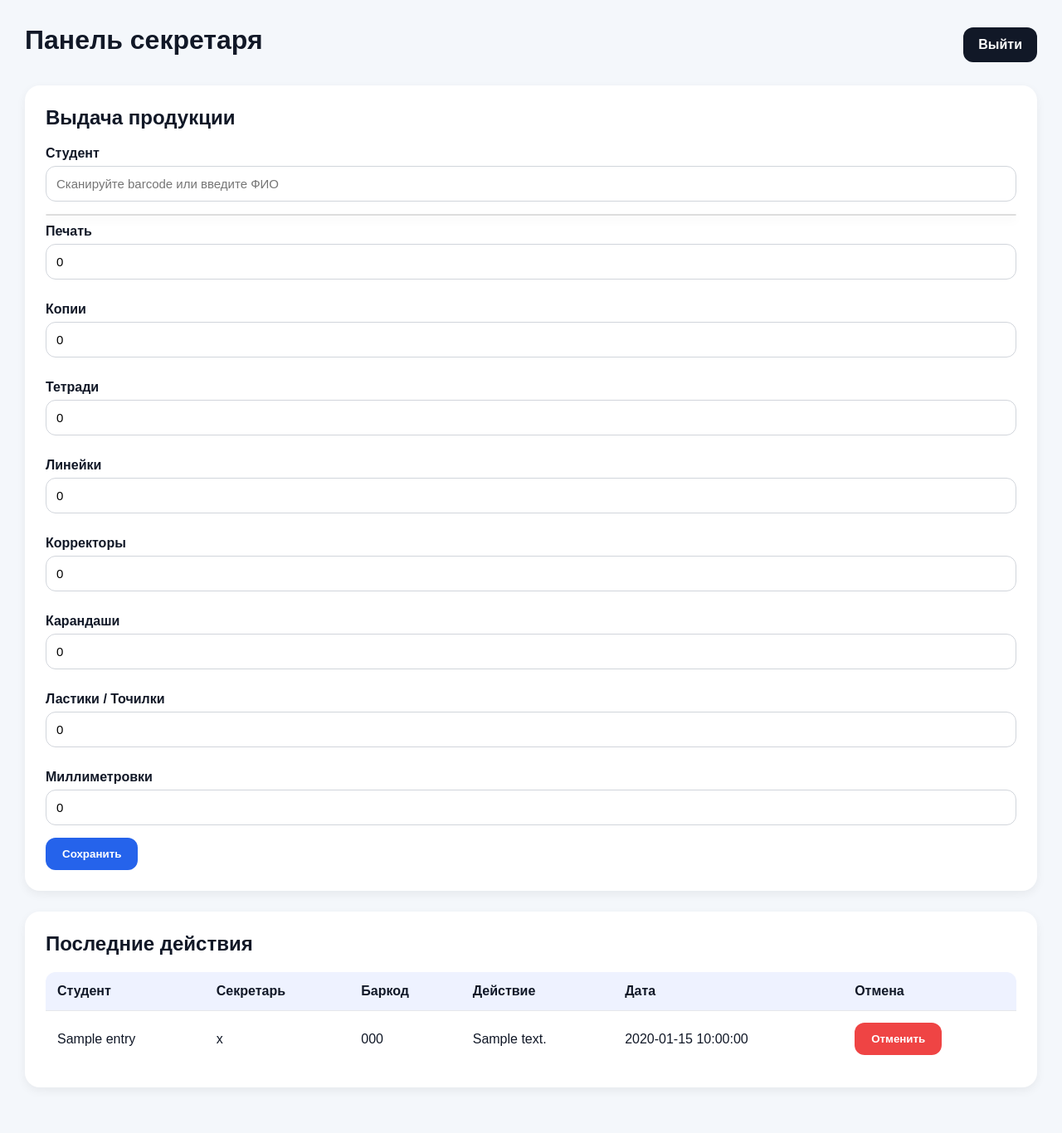
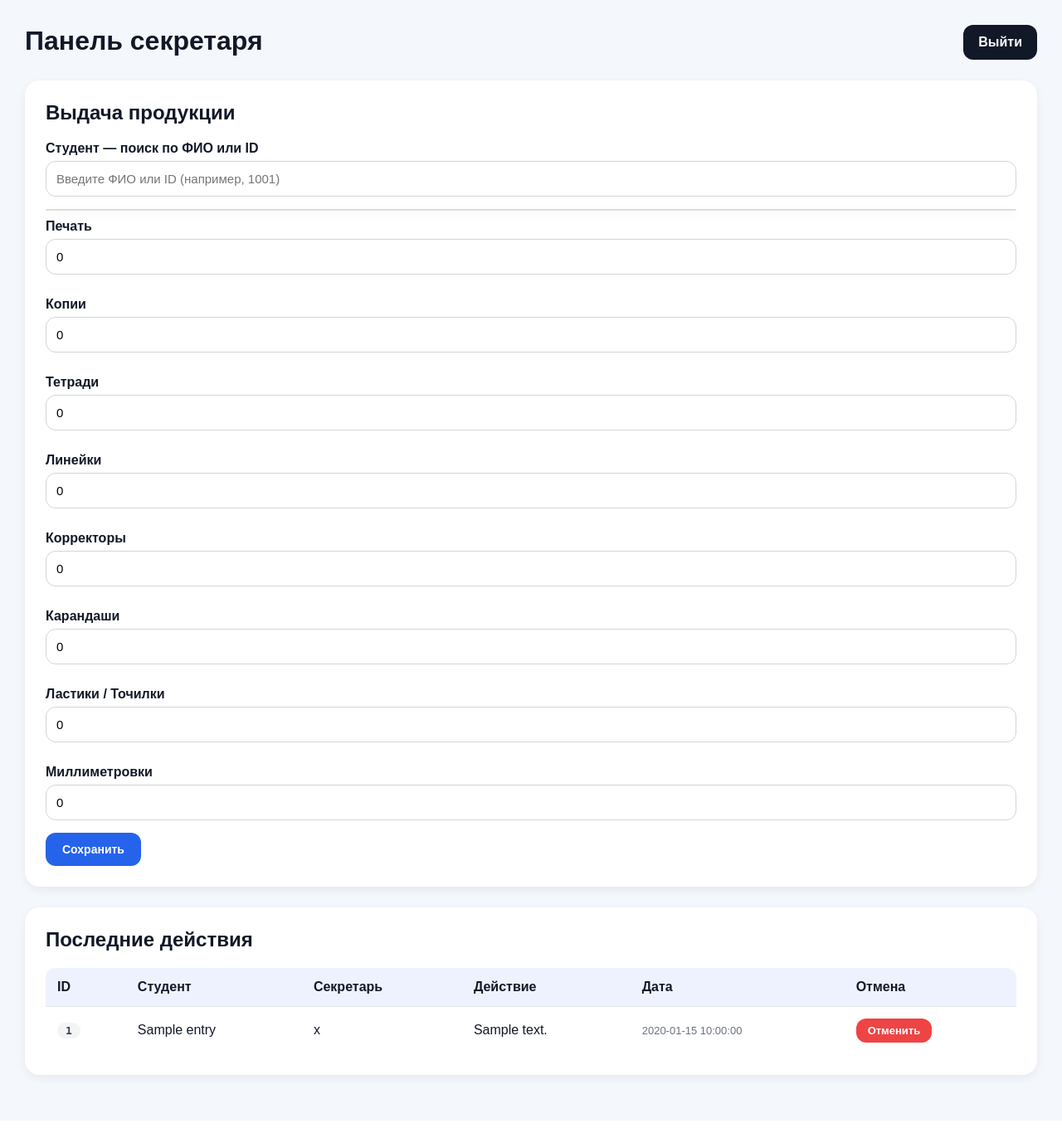
Before and after one commit to hancharegh/profkom-site, a Flask app: template templates/dashboard.html in a window 1280 px wide. Shown: the whole page at 83% size. After the commit the page ends 1306 px from the top, so only its background shows below. Run offline with Flask 3, Linux system fonts and the light colour scheme; the template is opened without the code that fills it: most values are stand-ins (such as "Sample title", 1, 10 or a date in 2020); some libraries are stand-ins or nearby versions.

Commit message:
Update dashboard.html

```diff
--- a/templates/dashboard.html
+++ b/templates/dashboard.html
@@ -4,163 +4,212 @@
     <meta charset="UTF-8">
     <title>Панель секретаря</title>
     <style>
-        body{
-            margin:0;
-            padding:30px;
-            font-family:Arial,sans-serif;
-            background:#f4f7fb;
-            color:#111827;
-            transition:0.3s;
+
+        * { box-sizing: border-box; }
+
+        body {
+            margin: 0;
+            padding: 30px;
+            font-family: Arial, sans-serif;
+            background: #f4f7fb;
+            color: #111827;
+            transition: 0.3s;
         }
-        .topbar{
-            display:flex;
-            justify-content:space-between;
-            align-items:center;
-            margin-bottom:25px;
+
+        .topbar {
+            display: flex;
+            justify-content: space-between;
+            align-items: center;
+            margin-bottom: 25px;
         }
-        .logout{
-            background:#111827;
-            color:white;
-            text-decoration:none;
-            padding:12px 18px;
-            border-radius:12px;
-            font-weight:bold;
+
+        .logout {
+            background: #111827;
+            color: white;
+            text-decoration: none;
+            padding: 12px 18px;
+            border-radius: 12px;
+            font-weight: bold;
         }
-        .card{
-            background:white;
-            padding:25px;
-            border-radius:18px;
-            box-shadow:0 4px 12px rgba(0,0,0,0.06);
-            margin-bottom:25px;
-            transition:0.3s;
+
+        .card {
+            background: white;
+            padding: 25px;
+            border-radius: 18px;
+            box-shadow: 0 4px 12px rgba(0,0,0,0.06);
+            margin-bottom: 25px;
+            transition: 0.3s;
         }
-        h1,h2{ margin-top:0; }
-        label{
-            display:block;
-            margin-top:12px;
-            margin-bottom:6px;
-            font-weight:bold;
+
+        h1, h2 { margin-top: 0; }
+
+        label {
+            display: block;
+            margin-top: 12px;
+            margin-bottom: 6px;
+            font-weight: bold;
         }
-        input{
-            width:100%;
-            padding:12px;
-            border-radius:12px;
-            border:1px solid #d1d5db;
-            margin-bottom:15px;
-            box-sizing:border-box;
-            font-size:15px;
+
+        input {
+            width: 100%;
+            padding: 12px;
+            border-radius: 12px;
+            border: 1px solid #d1d5db;
+            margin-bottom: 15px;
+            box-sizing: border-box;
+            font-size: 15px;
         }
-        button{
-            background:#2563eb;
-            color:white;
-            border:none;
-            padding:12px 20px;
-            border-radius:12px;
-            cursor:pointer;
-            font-weight:bold;
+
+        input:focus {
+            outline: none;
+            border-color: #2563eb;
         }
-        button:hover{ opacity:0.9; }
-        button:disabled{ opacity:0.5; cursor:not-allowed; }
-        .danger-btn{ background:#ef4444; }
-        table{ width:100%; border-collapse:collapse; }
-        th{
-            background:#eef2ff;
-            padding:14px;
-            text-align:left;
-            position:sticky;
-            top:0;
+
+        button {
+            background: #2563eb;
+            color: white;
+            border: none;
+            padding: 12px 20px;
+            border-radius: 12px;
+            cursor: pointer;
+            font-weight: bold;
+            font-size: 14px;
         }
-        td{ padding:14px; border-top:1px solid #e5e7eb; }
-        .message{
-            background:#dcfce7;
-            color:#166534;
-            padding:14px;
-            border-radius:12px;
-            margin-bottom:20px;
+
+        button:hover   { opacity: 0.9; }
+        button:disabled { opacity: 0.5; cursor: not-allowed; }
+
+        .danger-btn { background: #ef4444; }
+
+        table { width: 100%; border-collapse: collapse; }
+
+        th {
+            background: #eef2ff;
+            padding: 14px;
+            text-align: left;
+            position: sticky;
+            top: 0;
+        }
+
+        td {
+            padding: 14px;
+            border-top: 1px solid #e5e7eb;
+            vertical-align: middle;
+        }
+
+        .id-badge {
+            display: inline-block;
+            background: #f3f4f6;
+            color: #374151;
+            padding: 2px 10px;
+            border-radius: 20px;
+            font-size: 13px;
+            font-weight: bold;
+            font-family: monospace;
+        }
+
+        /* Уведомления */
+        #notifications .message {
+            background: #dcfce7;
+            color: #166534;
+            padding: 14px;
+            border-radius: 12px;
+            margin-bottom: 20px;
             animation: fadeIn 0.3s ease;
         }
-        .error{
-            background:#fee2e2;
-            color:#991b1b;
-            padding:14px;
-            border-radius:12px;
-            margin-bottom:20px;
+
+        #notifications .error {
+            background: #fee2e2;
+            color: #991b1b;
+            padding: 14px;
+            border-radius: 12px;
+            margin-bottom: 20px;
             animation: fadeIn 0.3s ease;
         }
+
         @keyframes fadeIn {
-            from { opacity:0; transform:translateY(-6px); }
-            to   { opacity:1; transform:translateY(0); }
+            from { opacity: 0; transform: translateY(-6px); }
+            to   { opacity: 1; transform: translateY(0); }
         }
-        .search-wrapper{ position:relative; }
-        #search_results{
-            position:absolute;
-            top:100%;
-            left:0;
-            right:0;
-            background:white;
-            border:1px solid #ddd;
-            border-radius:12px;
-            overflow:hidden;
-            z-index:999;
-            box-shadow:0 4px 12px rgba(0,0,0,0.1);
+
+        .search-wrapper { position: relative; }
+
+        #search_results {
+            position: absolute;
+            top: 100%;
+            left: 0;
+            right: 0;
+            background: white;
+            border: 1px solid #ddd;
+            border-radius: 12px;
+            overflow: hidden;
+            z-index: 999;
+            box-shadow: 0 4px 12px rgba(0,0,0,0.1);
         }
-        .search-item{
-            padding:12px;
-            cursor:pointer;
-            border-bottom:1px solid #eee;
+
+        .search-item {
+            padding: 12px;
+            cursor: pointer;
+            border-bottom: 1px solid #eee;
+            display: flex;
+            align-items: center;
+            gap: 10px;
         }
-        .search-item:hover{ background:#f3f4f6; }
 
-        /* Строка таблицы появляется плавно */
+        .search-item:hover { background: #f3f4f6; }
+
         @keyframes rowIn {
-            from { opacity:0; background:#eff6ff; }
-            to   { opacity:1; background:transparent; }
+            from { opacity: 0; background: #eff6ff; }
+            to   { opacity: 1; background: transparent; }
         }
+
         .new-row td { animation: rowIn 0.6s ease; }
+        .removing   { opacity: 0; transition: opacity 0.3s ease; }
 
-        /* Строка при удалении */
-        .removing { opacity:0; transition: opacity 0.3s ease; }
     </style>
 </head>
 <body id="body">
 
+<!-- TOPBAR -->
 <div class="topbar">
     <div>
-        <h1>Панель секретаря</h1>
-        <p style="margin-top:-10px;color:#6b7280;">{{ session["user"] }}</p>
+        <h1 style="margin:0;">Панель секретаря</h1>
+        <p style="margin:4px 0 0; color:#6b7280; font-size:14px;">{{ session["user"] }}</p>
     </div>
     <a href="/logout" class="logout">Выйти</a>
 </div>
 
-<!-- Уведомления (вставляются JS-ом) -->
+<!-- Уведомления -->
 <div id="notifications"></div>
 
+<!-- ВЫДАЧА -->
 <div class="card">
     <h2>Выдача продукции</h2>
 
     <div class="search-wrapper">
-        <label>Студент</label>
+        <label>Студент — поиск по ФИО или ID</label>
         <input
             type="text"
             id="student_search"
-            placeholder="Сканируйте barcode или введите ФИО"
+            placeholder="Введите ФИО или ID (например, 1001)"
             autocomplete="off"
         >
-        <input type="hidden" id="barcode">
+        <input type="hidden" id="student_id_input">
         <div id="search_results"></div>
     </div>
 
+    <!-- Лимиты выбранного студента -->
     <div class="card" id="live_limits" style="display:none;">
         <h2>Лимиты студента</h2>
         <table>
-            <tr><td>Печать</td>          <td id="limit_prints"></td></tr>
-            <tr><td>Копии</td>           <td id="limit_copies"></td></tr>
-            <tr><td>Тетради</td>         <td id="limit_notebooks"></td></tr>
-            <tr><td>Линейки</td>         <td id="limit_rulers"></td></tr>
-            <tr><td>Корректоры</td>      <td id="limit_correctors"></td></tr>
-            <tr><td>Карандаши</td>       <td id="limit_pencils"></td></tr>
-            <tr><td>Ластики / Точилки</td><td id="limit_erasers"></td></tr>
-            <tr><td>Миллиметровки</td>   <td id="limit_millimeters"></td></tr>
+            <tr><td>Печать</td>            <td id="limit_prints"></td></tr>
+            <tr><td>Копии</td>             <td id="limit_copies"></td></tr>
+            <tr><td>Тетради</td>           <td id="limit_notebooks"></td></tr>
+            <tr><td>Линейки</td>           <td id="limit_rulers"></td></tr>
+            <tr><td>Корректоры</td>        <td id="limit_correctors"></td></tr>
+            <tr><td>Карандаши</td>         <td id="limit_pencils"></td></tr>
+            <tr><td>Ластики / Точилки</td> <td id="limit_erasers"></td></tr>
+            <tr><td>Миллиметровки</td>     <td id="limit_millimeters"></td></tr>
         </table>
     </div>
 
@@ -184,15 +233,16 @@
     <button id="submit_btn" onclick="submitIssue()">Сохранить</button>
 </div>
 
+<!-- ПОСЛЕДНИЕ ДЕЙСТВИЯ -->
 <div class="card">
     <h2>Последние действия</h2>
-    <div style="max-height:500px;overflow-y:auto;border-radius:12px;">
+    <div style="max-height:500px; overflow-y:auto; border-radius:12px;">
         <table>
             <thead>
                 <tr>
+                    <th>ID</th>
                     <th>Студент</th>
                     <th>Секретарь</th>
-                    <th>Баркод</th>
                     <th>Действие</th>
                     <th>Дата</th>
                     <th>Отмена</th>
@@ -201,14 +251,17 @@
             <tbody id="entries_tbody">
             {% for entry in entries %}
             <tr id="row-{{ entry.id }}">
+                <td><span class="id-badge">{{ entry.student_id }}</span></td>
                 <td>{{ entry.student_name }}</td>
                 <td>{{ entry.secretary }}</td>
-                    <td>{{ entry.student_barcode }}</td>
                 <td>{{ entry.action_text }}</td>
-                    <td>{{ entry.created_at }}</td>
+                <td style="white-space:nowrap; color:#6b7280; font-size:13px;">
+                    {{ entry.created_at }}
+                </td>
                 <td>
                     <button
                         class="danger-btn"
+                        style="font-size:13px; padding:7px 14px;"
                         onclick="undoEntry({{ entry.id }}, this)"
                     >
                         Отменить
@@ -221,40 +274,41 @@
     </div>
 </div>
 
+
 <script>
-const body         = document.getElementById("body");
-const searchInput  = document.getElementById("student_search");
-const resultsBox   = document.getElementById("search_results");
-const barcodeInput = document.getElementById("barcode");
-const notifications = document.getElementById("notifications");
+
+const notifications  = document.getElementById("notifications");
+const searchInput    = document.getElementById("student_search");
+const resultsBox     = document.getElementById("search_results");
+const studentIdInput = document.getElementById("student_id_input");
 
 // ---- УВЕДОМЛЕНИЯ ----
 function showNotification(text, type = "message") {
     const div = document.createElement("div");
-    div.className = type === "error" ? "error" : "message";
+    div.className   = type === "error" ? "error" : "message";
     div.textContent = text;
     notifications.innerHTML = "";
     notifications.appendChild(div);
     setTimeout(() => div.remove(), 4000);
 }
 
-// ---- ОБНОВЛЕНИЕ ЛИМИТОВ ----
+// ---- ЛИМИТЫ ----
 function updateLimits(limits) {
-    document.getElementById("live_limits").style.display = "block";
-    document.getElementById("limit_prints").innerText      = limits.prints;
-    document.getElementById("limit_copies").innerText      = limits.copies;
-    document.getElementById("limit_notebooks").innerText   = limits.notebooks;
-    document.getElementById("limit_rulers").innerText      = limits.rulers;
-    document.getElementById("limit_correctors").innerText  = limits.correctors;
-    document.getElementById("limit_pencils").innerText     = limits.pencils;
-    document.getElementById("limit_erasers").innerText     = limits.erasers;
-    document.getElementById("limit_millimeters").innerText = limits.millimeters;
+    document.getElementById("live_limits").style.display        = "block";
+    document.getElementById("limit_prints").innerText           = limits.prints;
+    document.getElementById("limit_copies").innerText           = limits.copies;
+    document.getElementById("limit_notebooks").innerText        = limits.notebooks;
+    document.getElementById("limit_rulers").innerText           = limits.rulers;
+    document.getElementById("limit_correctors").innerText       = limits.correctors;
+    document.getElementById("limit_pencils").innerText          = limits.pencils;
+    document.getElementById("limit_erasers").innerText          = limits.erasers;
+    document.getElementById("limit_millimeters").innerText      = limits.millimeters;
 }
 
 // ---- СБРОС ФОРМЫ ----
 function resetForm() {
-    barcodeInput.value    = "";
-    searchInput.value     = "";
+    studentIdInput.value = "";
+    searchInput.value    = "";
     document.getElementById("print_count").value            = 0;
     document.getElementById("copy_count").value             = 0;
     document.getElementById("notebook_count").value         = 0;
@@ -270,43 +324,42 @@ function resetForm() {
 // ---- ДОБАВИТЬ СТРОКУ В ТАБЛИЦУ ----
 function prependEntry(e) {
     const tbody = document.getElementById("entries_tbody");
-    const tr = document.createElement("tr");
-    tr.id = `row-${e.id}`;
+    const tr    = document.createElement("tr");
+    tr.id       = `row-${e.id}`;
     tr.className = "new-row";
     tr.innerHTML = `
+        <td><span class="id-badge">${e.student_id}</span></td>
         <td>${e.student_name}</td>
         <td>${e.secretary}</td>
-        <td>${e.student_barcode}</td>
         <td>${e.action_text}</td>
-        <td>${e.created_at}</td>
+        <td style="white-space:nowrap; color:#6b7280; font-size:13px;">${e.created_at}</td>
         <td>
-            <button class="danger-btn" onclick="undoEntry(${e.id}, this)">
+            <button class="danger-btn" style="font-size:13px; padding:7px 14px;"
+                    onclick="undoEntry(${e.id}, this)">
                 Отменить
             </button>
         </td>
     `;
     tbody.insertBefore(tr, tbody.firstChild);
-
-    // Убираем лишние строки если больше 20
-    while (tbody.rows.length > 20) {
-        tbody.removeChild(tbody.lastChild);
-    }
+    while (tbody.rows.length > 20) tbody.removeChild(tbody.lastChild);
 }
 
-// ---- ВЫДАЧА ----
+// ---- ВЫДАЧА (AJAX) ----
 async function submitIssue() {
-    const barcode = barcodeInput.value.trim();
-    if (!barcode) {
+
+    const student_id = studentIdInput.value.trim();
+
+    if (!student_id) {
         showNotification("Выберите студента", "error");
         return;
     }
 
     const btn = document.getElementById("submit_btn");
-    btn.disabled = true;
+    btn.disabled    = true;
     btn.textContent = "Сохранение...";
 
     const payload = {
-        barcode,
+        student_id,
         print_count:            parseInt(document.getElementById("print_count").value)            || 0,
         copy_count:             parseInt(document.getElementById("copy_count").value)             || 0,
         notebook_count:         parseInt(document.getElementById("notebook_count").value)         || 0,
@@ -319,17 +372,17 @@ async function submitIssue() {
 
     try {
         const res  = await fetch("/issue", {
-            method: "POST",
+            method:  "POST",
             headers: { "Content-Type": "application/json" },
-            body: JSON.stringify(payload)
+            body:    JSON.stringify(payload)
         });
         const data = await res.json();
 
         if (!data.ok) {
             showNotification(data.error, "error");
         } else {
-            showNotification(data.message, "message");
-            if (data.achievement) showNotification(data.achievement, "message");
+            showNotification(data.message);
+            if (data.achievement) showNotification(data.achievement);
             updateLimits(data.limits);
             prependEntry(data.entry);
             resetForm();
@@ -338,13 +391,14 @@ async function submitIssue() {
         showNotification("Ошибка соединения", "error");
     }
 
-    btn.disabled = false;
+    btn.disabled    = false;
     btn.textContent = "Сохранить";
 }
 
-// ---- ОТМЕНА ВЫДАЧИ ----
+// ---- ОТМЕНА ВЫДАЧИ (AJAX) ----
 async function undoEntry(entryId, btn) {
-    btn.disabled = true;
+
+    btn.disabled    = true;
     btn.textContent = "...";
 
     try {
@@ -359,85 +413,61 @@ async function undoEntry(entryId, btn) {
             }
         } else {
             showNotification(data.error || "Ошибка", "error");
-            btn.disabled = false;
+            btn.disabled    = false;
             btn.textContent = "Отменить";
         }
     } catch (err) {
         showNotification("Ошибка соединения", "error");
-        btn.disabled = false;
+        btn.disabled    = false;
         btn.textContent = "Отменить";
     }
 }
 
 // ---- ПОИСК СТУДЕНТОВ ----
 searchInput.addEventListener("input", async function() {
+
     const query = this.value.trim();
 
-    // Баркод — числовой ввод
-    if (/^[0-9]+$/.test(query)) {
-        barcodeInput.value = query;
+    if (query.length < 1) {
         resultsBox.innerHTML = "";
         return;
     }
 
-    // ПАСХАЛКИ
-    const cmd = query.toLowerCase();
-    if (cmd === "/tiger")   { alert("🐯 Тигр найден"); this.value = ""; return; }
-    if (cmd === "/matrix")  {
-        body.style.background = "black";
-        body.style.color = "#00ff00";
-        document.querySelectorAll(".card").forEach(c => {
-            c.style.background = "#111";
-            c.style.color = "#00ff00";
-            c.style.border = "1px solid #00ff00";
-        });
-        alert("🟢 MATRIX MODE"); this.value = ""; return;
-    }
-    if (cmd === "/boss")    { body.style.background = "#fff7ed"; alert("⚠️ ПРЕДСЕДАТЕЛЬ РЯДОМ"); this.value = ""; return; }
-    if (cmd === "/supreme") { body.style.background = "linear-gradient(to bottom,#fef3c7,#fde68a)"; alert("👑 SUPREME MODE"); this.value = ""; return; }
-    if (cmd === "/party")   {
-        const emojis = ["🎉","✨","🐯","🎊"];
-        for (let i = 0; i < 80; i++) {
-            const div = document.createElement("div");
-            div.innerText = emojis[Math.floor(Math.random() * emojis.length)];
-            div.style.cssText = `position:fixed;left:${Math.random()*100}vw;top:-50px;font-size:30px;z-index:99999;transition:5s linear`;
-            document.body.appendChild(div);
-            setTimeout(() => div.style.top = "110vh", 100);
-            setTimeout(() => div.remove(), 6000);
-        }
-        this.value = ""; return;
-    }
-
-    if (query.length < 2) { resultsBox.innerHTML = ""; return; }
-
     try {
         const res      = await fetch(`/search_students?q=${encodeURIComponent(query)}`);
         const students = await res.json();
+
         resultsBox.innerHTML = "";
+
         students.forEach(student => {
             const div = document.createElement("div");
             div.className = "search-item";
-            div.innerHTML = `<b>${student.full_name}</b><br><small>${student.barcode}</small>`;
+            div.innerHTML = `
+                <span class="id-badge">${student.student_id}</span>
+                <span>${student.full_name}</span>
+            `;
             div.onclick = async () => {
-                searchInput.value  = student.full_name;
-                barcodeInput.value = student.barcode;
+                searchInput.value    = student.full_name;
+                studentIdInput.value = student.student_id;
                 resultsBox.innerHTML = "";
 
-                const limRes = await fetch(`/student_limits/${student.barcode}`);
+                const limRes = await fetch(`/student_limits/${student.student_id}`);
                 updateLimits(await limRes.json());
 
                 document.getElementById("print_count").focus();
             };
             resultsBox.appendChild(div);
         });
-    } catch (e) { console.log(e); }
+    } catch (e) {
+        console.log(e);
+    }
 });
 
-// ENTER после сканера
+// ENTER: если введён ID напрямую
 searchInput.addEventListener("keydown", function(e) {
     if (e.key === "Enter") {
         e.preventDefault();
-        if (!barcodeInput.value) barcodeInput.value = searchInput.value.trim();
+        if (!studentIdInput.value) studentIdInput.value = searchInput.value.trim();
         const first = document.getElementById("print_count");
         if (first) { first.focus(); first.select(); }
     }
@@ -445,21 +475,25 @@ searchInput.addEventListener("keydown", function(e) {
 
 // Сезонные темы
 const month = new Date().getMonth() + 1;
-if (month === 12) body.style.background = "linear-gradient(to bottom,#dbeafe,#ffffff)";
-if (month === 9)  body.style.background = "linear-gradient(to bottom,#fff7ed,#ffffff)";
+if (month === 12) document.body.style.background = "linear-gradient(to bottom,#dbeafe,#ffffff)";
+if (month === 9)  document.body.style.background = "linear-gradient(to bottom,#fff7ed,#ffffff)";
 
 // Anti-sleep
 setInterval(() => fetch("/ping").catch(() => {}), 240000);
+
 </script>
 
 {% if session["user"] == "Исаакян Дарья Эдуардовна" %}
-<div id="cat_box" style="position:fixed;bottom:20px;right:20px;width:260px;background:white;border-radius:20px;overflow:hidden;box-shadow:0 6px 18px rgba(0,0,0,0.18);z-index:99999;">
+<div id="cat_box" style="position:fixed;bottom:20px;right:20px;width:260px;background:white;
+     border-radius:20px;overflow:hidden;box-shadow:0 6px 18px rgba(0,0,0,0.18);z-index:99999;">
     <div style="text-align:center;margin-top:20px;">
         <img id="catGif" src="https://media.giphy.com/media/JIX9t2j0ZTN9S/giphy.gif"
-             style="width:180px;border-radius:18px;margin-bottom:15px;box-shadow:0 4px 12px rgba(0,0,0,0.15);">
+             style="width:180px;border-radius:18px;margin-bottom:15px;
+                    box-shadow:0 4px 12px rgba(0,0,0,0.15);">
         <br>
         <button type="button" onclick="changeCatGif()"
-                style="background:#2563eb;color:white;border:none;padding:12px 20px;border-radius:12px;cursor:pointer;font-weight:bold;">
+                style="background:#2563eb;color:white;border:none;padding:12px 20px;
+                       border-radius:12px;cursor:pointer;font-weight:bold;margin-bottom:20px;">
             Погладить котика 🐾
         </button>
     </div>
```
Lines whose indentation alone changed are shown as unchanged.
